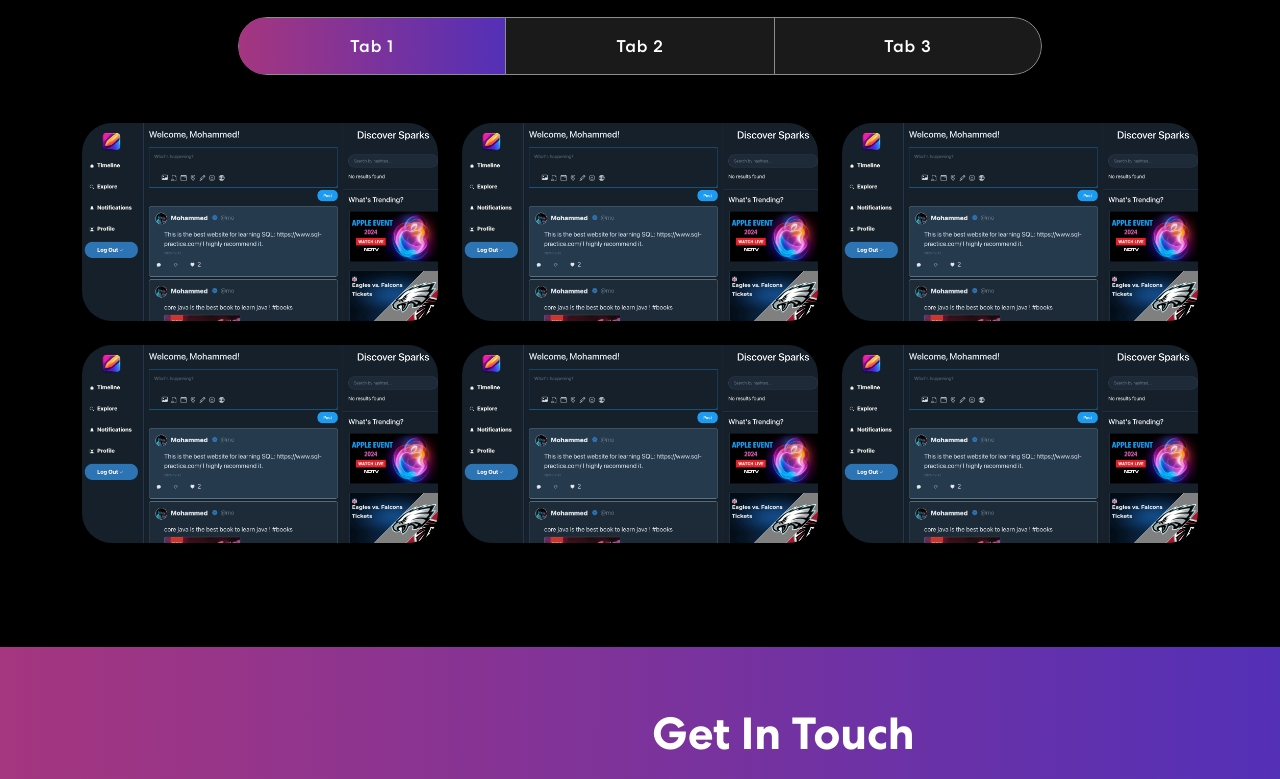
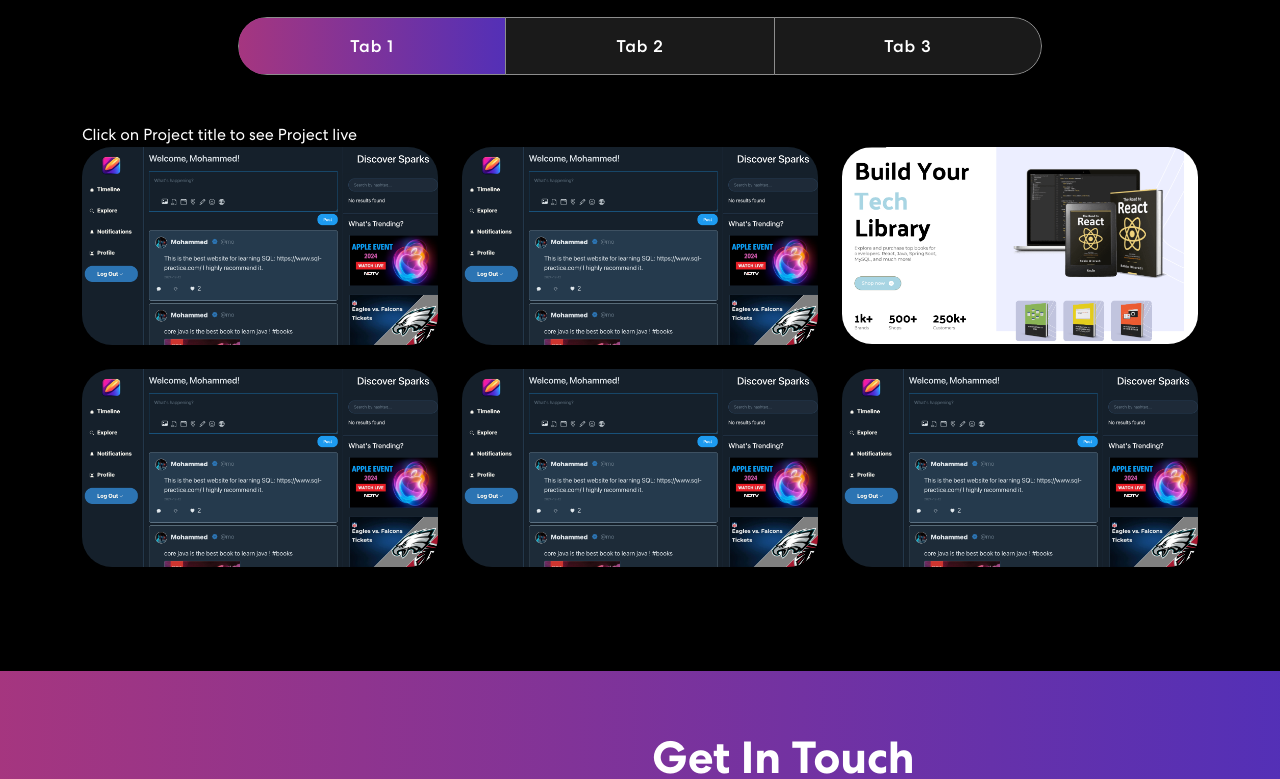
Before and after one commit to mnaser11218/Portfolio, a React (Create React App) app: page / in a window 1280 px wide. Shown: the part 2080-2859 px from the top of the page. Built offline with nearby package versions, Linux system fonts and the light colour scheme.

Commit message:
updated style for project componenet

```diff
--- a/src/App.css
+++ b/src/App.css
@@ -450,6 +450,7 @@
   font-weight: 700;
   letter-spacing: 0.8px;
   line-height: 1.1em;
+  color:white;
 }
 .proj-txtx span {
   font-style: italic;
--- a/src/components/Projects.js
+++ b/src/components/Projects.js
@@ -2,6 +2,7 @@
 import { ProjectCard } from "./ProjectCard";
 import projImg1 from "../assets/img/project-img1.png";
 import spark from '../assets/img/Spark.png'
+import techReads from '../assets/img/techLibrary.png'
 import projImg2 from "../assets/img/project-img2.png";
 import projImg3 from "../assets/img/project-img3.png";
 import colorSharp2 from "../assets/img/color-sharp2.png";
@@ -24,10 +25,10 @@
       img:spark
     },
     {
-      title: "Business Startup",
-      description: "Design & Development",
-      imgUrl: "http://3.134.232.108:3681/timeline",
-      img:spark
+      title: "Tech-Reads: A tech bookstore app clone",
+      description: "Tech used: React, HTML, TailWind CSS",
+      imgUrl: "https://main.d3t1bpwt79txk6.amplifyapp.com",
+      img:techReads
     },
     {
       title: "Business Startup",
@@ -73,7 +74,9 @@
                   </Nav>
                   <Tab.Content id="slideInUp" className={isVisible ? "animate__animated animate__slideInUp" : ""}>
                     <Tab.Pane eventKey="first">
+                    Click on Project title to see Project live
                       <Row>
+
                         {
                           projects.map((project, index) => {
                             return (
```
Also changed, not shown: src/assets/img/techLibrary.png (added).
